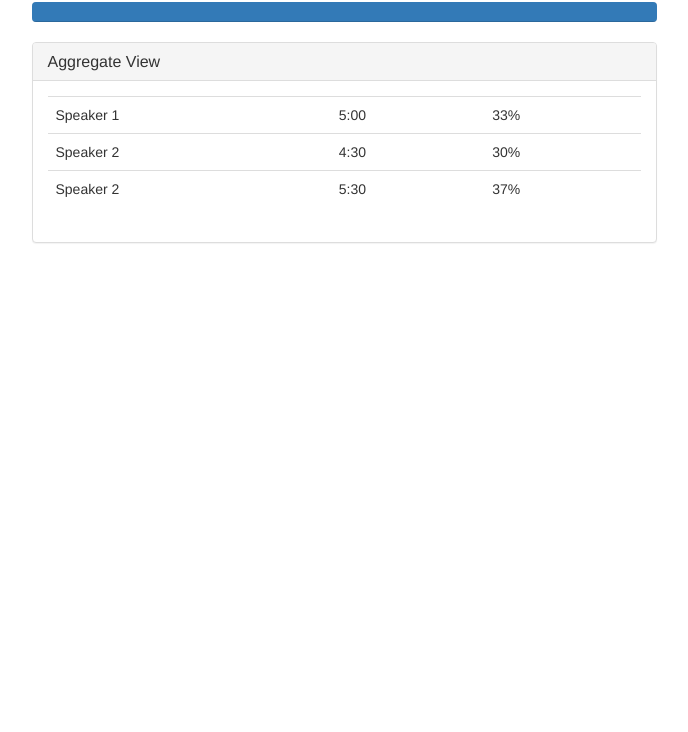
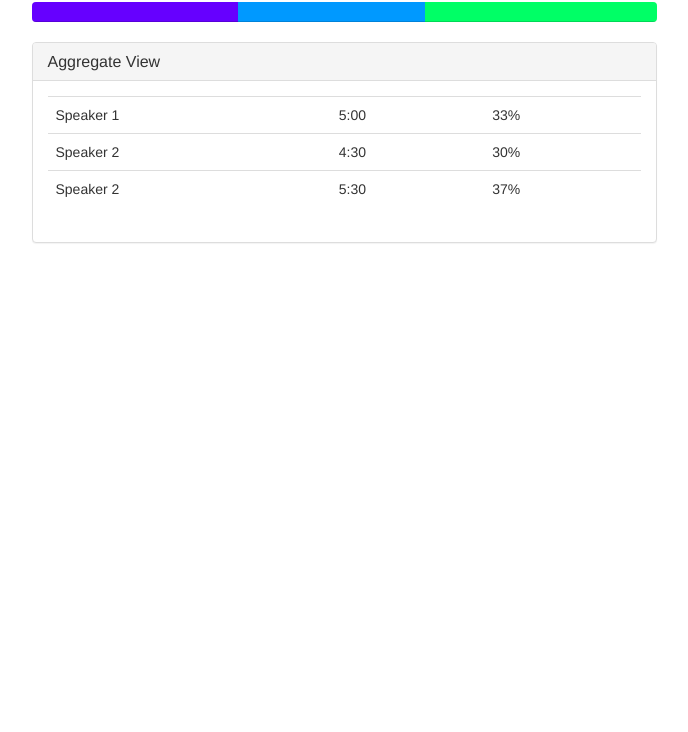
Before and after one commit to blabbertabber/speechbroker, a plain HTML site: page assets/index.html in a window 1280 px wide. Shown: the part 68-800 px from the top of the page, without its empty margins (296-984 px from the left). Drawn offline with nearby package versions, Linux system fonts and the light colour scheme.

Commit message:
Include speaker colors in custom .css

```diff
--- /dev/null
+++ b/assets/css/blabbertabber.css
@@ -0,0 +1,9 @@
+/*! blabbertabber.css v1.0 | MIT License */
+
+/* Speaker Styles */
+.speaker-1 {
+	background-color: #6600FF; }
+.speaker-2 {
+	background-color: #0099FF; }
+.speaker-3 {
+	background-color: #00FF66; }
--- a/assets/index.html
+++ b/assets/index.html
@@ -7,6 +7,7 @@
     <title>Untitled Document</title>
     <!-- Bootstrap -->
     <link href="https://maxcdn.bootstrapcdn.com/bootstrap/3.3.7/css/bootstrap.min.css" rel="stylesheet">
+    <link href="css/blabbertabber.css" rel="stylesheet">
 
     <!-- HTML5 shim and Respond.js for IE8 support of HTML5 elements and media queries -->
     <!-- WARNING: Respond.js doesn't work if you view the page via file:// -->
```
Also changed, not shown: assets/js/charlotte.js (renamed from assets/charlotte.js).
